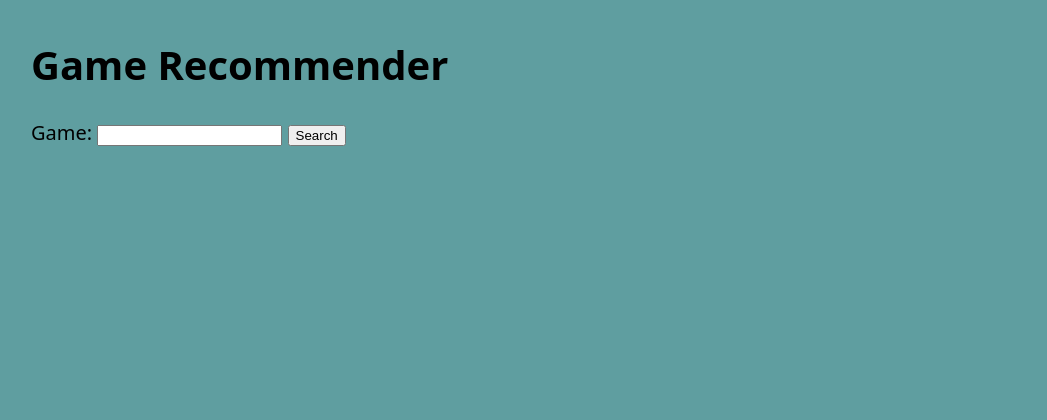
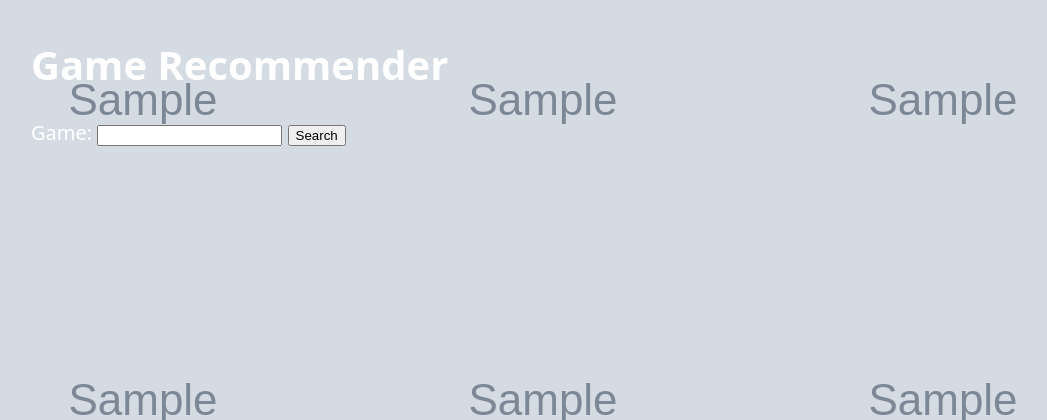
Before and after one commit to ultimo2002/playdate, a FastAPI app: template code/templates/index.html in a window 1280 px wide. Shown: the top 420 px of the page, without its empty margins (97-1144 px from the left). Run offline with FastAPI, Linux system fonts and the light colour scheme; the template is opened without the code that fills it: most values are stand-ins (such as "Sample title", 1, 10 or a date in 2020); grey boxes marked "Sample" are stand-in pictures; parts of the project's set-up code (start-up, migrations or seed data) failed here and were passed over.

Commit message:
Random background on home

```diff
--- a/code/api.py
+++ b/code/api.py
@@ -4,6 +4,8 @@ import uvicorn
 from fastapi.templating import Jinja2Templates
 from fastapi.responses import HTMLResponse
 from fastapi.staticfiles import StaticFiles
+
+from sqlalchemy.sql.expression import func
 
 from code.algoritmes.fuzzy import similarity_score, jaccard_similarity, _most_similar
 from code.config import API_HOST_URL, API_HOST_PORT
@@ -58,15 +60,19 @@ class API:
         Function to define all the endpoints for the API.
         """
 
-        @self.app.get("/", response_class=HTMLResponse)
-        def root(request: Request):
+        @self.app.get("/")
+        def root(request: Request, db=self.db_dependency):
             """"
             The root endpoint of the API when visiting the website.
             :return: The HTML response from the index.html template.
             """
 
+            # Get a random background_image from the database
+            background_image = db.query(models.App.background_image).order_by(func.random()).first()
+
             return self.templates.TemplateResponse(
-                request=request, name="index.html", context={"message": "Hello world!"}
+                request=request, name="index.html",
+                context={"message": "Hello world!", "background_image": background_image[0]}
             )
 
         @self.app.get("/apps")
--- a/code/templates/index.html
+++ b/code/templates/index.html
@@ -20,6 +20,17 @@
                  </form>
             </div>
         </div>
-
+        {% if background_image %}
+            <style>
+                body {
+                    background-image: url("{{ background_image }}");
+                    background-color: #1b2838;
+                    background-size: auto;
+                    background-position: center;
+                    background-attachment: fixed;
+                    color: white;
+                }
+            </style>
+        {% endif %}
 </body>
 </html>
```
